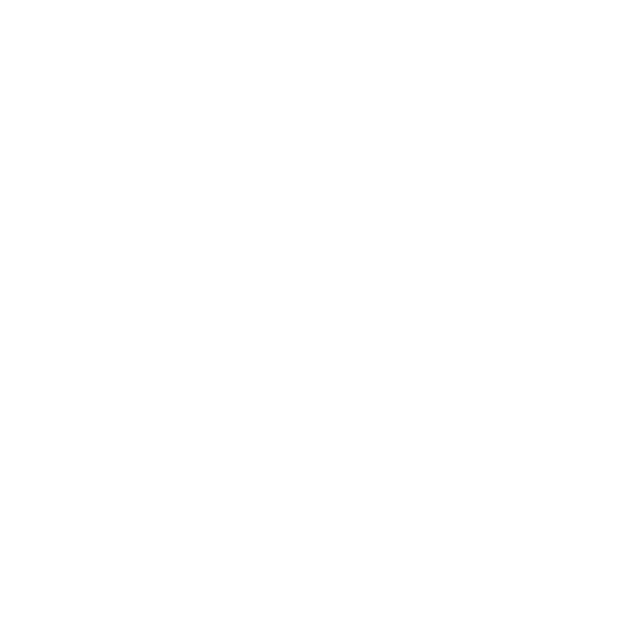
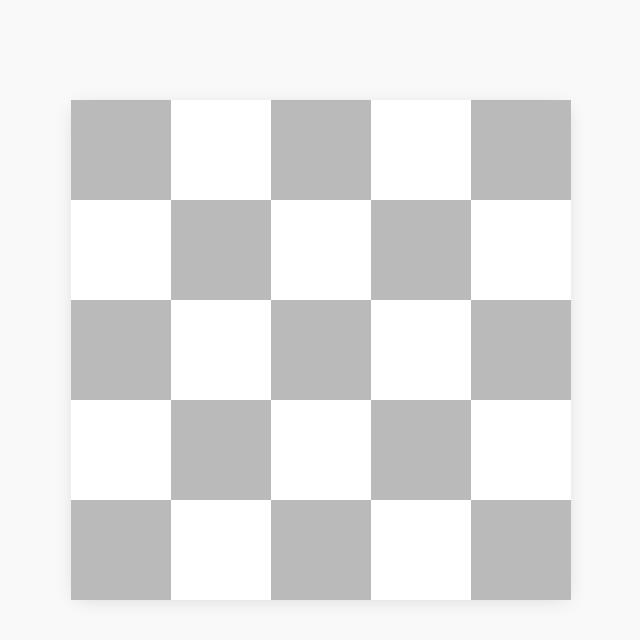
Before and after one commit to jrmykolyn/boom-dude, a plain HTML site: page index.html in a window 1280 px wide. Shown: the whole page, without its empty margins (319-959 px from the left). Drawn offline with Linux system fonts and the light colour scheme.

Commit message:
Added 'grid' markup and styles.

```diff
--- /dev/null
+++ b/css/styles.css
@@ -0,0 +1,47 @@
+* {
+    box-sizing: border-box;
+}
+
+
+html,
+body {
+    margin: 0;
+    padding: 0;
+}
+
+body {
+    padding: 100px;
+    background-color: #F9F9F9;
+}
+
+
+.grid {
+    width: 500px;
+    height: 500px;
+    display: block;
+    background-color: white;
+    box-shadow: 0px 3px 20px -5px rgba( 0,0,0,0.15 );
+    margin: 0 auto;
+}
+
+
+.row {
+    width: 100%;
+    height: 100px;
+    display: block;
+    overflow: auto;
+}
+
+
+.row:nth-child( even ) .space:nth-child( 2n ),
+.row:nth-child( odd ) .space:nth-child( 2n - 1 ) {
+    background-color: #BABABA;
+}
+
+
+.space {
+    width: 100px;
+    height: 100px;
+    display: block;
+    float: left;
+}
--- a/index.html
+++ b/index.html
@@ -5,8 +5,46 @@
     <meta name="viewport" content="width=device-width, initial-scale=1.0">
     <meta http-equiv="X-UA-Compatible" content="ie=edge">
     <title>Boom Dude</title>
+    <link rel="stylesheet" href="./css/styles.css">
 </head>
 <body>
+    <section class="grid">
+        <div class="row">
+            <div class="space"></div>
+            <div class="space"></div>
+            <div class="space"></div>
+            <div class="space"></div>
+            <div class="space"></div>
+        </div><!-- /.row -->
+        <div class="row">
+            <div class="space"></div>
+            <div class="space"></div>
+            <div class="space"></div>
+            <div class="space"></div>
+            <div class="space"></div>
+        </div><!-- /.row -->
+        <div class="row">
+            <div class="space"></div>
+            <div class="space"></div>
+            <div class="space"></div>
+            <div class="space"></div>
+            <div class="space"></div>
+        </div><!-- /.row -->
+        <div class="row">
+            <div class="space"></div>
+            <div class="space"></div>
+            <div class="space"></div>
+            <div class="space"></div>
+            <div class="space"></div>
+        </div><!-- /.row -->
+        <div class="row">
+            <div class="space"></div>
+            <div class="space"></div>
+            <div class="space"></div>
+            <div class="space"></div>
+            <div class="space"></div>
+        </div><!-- /.row -->
+    </section><!-- /.canvas -->
     <script type="text/javascript" src="./js/main.js"></script>
 </body>
 </html>
```
